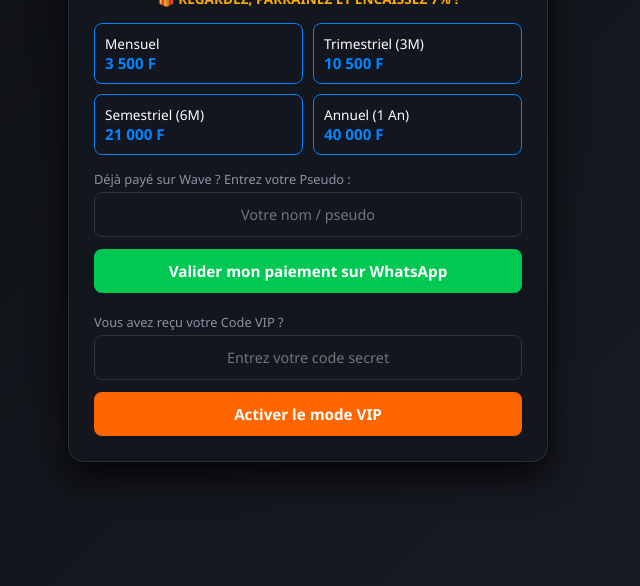
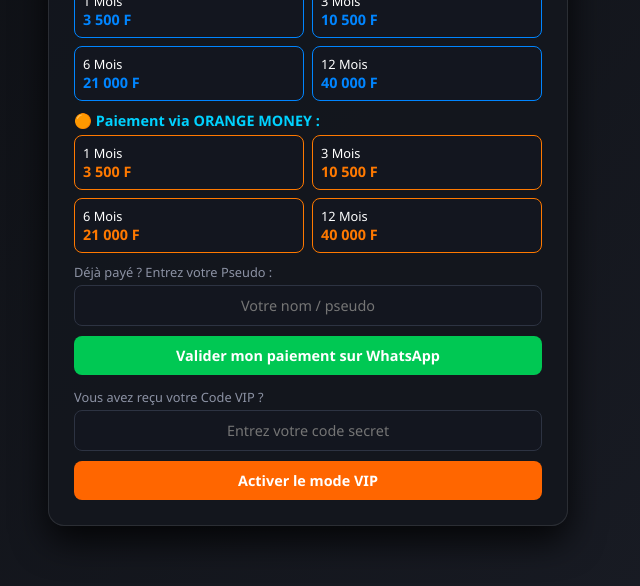
Before and after one commit to GentilsTV/Tivi-One, a plain HTML site: page index.html in a window 1280 px wide. Shown: the part 214-800 px from the top of the page, without its empty margins (332-972 px from the left). Drawn offline with nearby package versions, Linux system fonts and the light colour scheme.

Commit message:
Refactor styles and enhance payment section in index.html
Updated styles and improved layout for various elements in index.html. Adjusted button sizes, grid gaps, and added new payment options.

```diff
--- a/index.html
+++ b/index.html
@@ -35,34 +35,36 @@
         }
         .setup-box {
             background: rgba(20, 23, 30, 0.95); padding: 25px; border-radius: 16px;
-            width: 100%; max-width: 480px; text-align: center;
+            width: 100%; max-width: 520px; text-align: center;
             border: 1px solid rgba(255,255,255,0.1); box-shadow: 0 15px 35px rgba(0,0,0,0.8);
         }
         .setup-box h1 { color: #ff6600; margin-bottom: 5px; font-size: 2.2rem; font-weight: 800; }
         .promo-banner { color: #ffaa00; font-size: 0.85rem; margin-bottom: 15px; font-weight: bold; }
 
-        .sub-grid { display: grid; grid-template-columns: 1fr 1fr; gap: 10px; margin-bottom: 15px; }
+        .payment-section-title { font-size: 0.9rem; color: #00d2ff; margin: 10px 0 5px 0; text-align: left; font-weight: bold; }
+        .sub-grid { display: grid; grid-template-columns: 1fr 1fr; gap: 8px; margin-bottom: 10px; }
         .sub-btn {
-            background: #13161f; border: 1px solid #0085ff; color: #fff; padding: 10px;
-            border-radius: 8px; cursor: pointer; text-align: left; font-size: 0.85rem; text-decoration: none; display: block; transition: 0.2s;
+            background: #13161f; border: 1px solid #0085ff; color: #fff; padding: 8px;
+            border-radius: 8px; cursor: pointer; text-align: left; font-size: 0.8rem; text-decoration: none; display: block; transition: 0.2s;
         }
-        .sub-btn span { display: block; color: #0085ff; font-weight: bold; font-size: 0.95rem; }
-        .sub-btn:hover, .sub-btn.selected { background: #0085ff; color: #fff; }
-        .sub-btn:hover span, .sub-btn.selected span { color: #fff; }
+        .sub-btn span { display: block; color: #0085ff; font-weight: bold; font-size: 0.9rem; }
+        .sub-btn.orange-btn { border-color: #ff7900; }
+        .sub-btn.orange-btn span { color: #ff7900; }
+        .sub-btn:hover { background: rgba(255,255,255,0.1); }
 
-        .input-group { margin-bottom: 12px; text-align: left; }
+        .input-group { margin-bottom: 10px; text-align: left; }
         .input-group label { font-size: 0.8rem; color: #8c92a4; display: block; margin-bottom: 4px; }
         .setup-box input {
-            width: 100%; padding: 12px; background: #13161f; border: 1px solid #2d3342;
+            width: 100%; padding: 10px; background: #13161f; border: 1px solid #2d3342;
             color: #fff; border-radius: 8px; outline: none; font-size: 0.9rem; text-align: center;
         }
         .action-whatsapp {
-            width: 100%; padding: 12px; background: #00c853; border: none;
-            font-weight: bold; border-radius: 8px; cursor: pointer; color: #fff; font-size: 0.95rem; margin-bottom: 10px;
+            width: 100%; padding: 10px; background: #00c853; border: none;
+            font-weight: bold; border-radius: 8px; cursor: pointer; color: #fff; font-size: 0.9rem; margin-bottom: 8px;
         }
         .action-vip {
-            width: 100%; padding: 12px; background: #ff6600; border: none;
-            font-weight: bold; border-radius: 8px; cursor: pointer; color: #fff; font-size: 0.95rem;
+            width: 100%; padding: 10px; background: #ff6600; border: none;
+            font-weight: bold; border-radius: 8px; cursor: pointer; color: #fff; font-size: 0.9rem;
         }
 
         /* Interface Principale en Grille style TiviMate */
@@ -91,9 +93,17 @@
             width: 240px; height: 135px; background: #000; border-radius: 6px; overflow: hidden; flex-shrink: 0; border: 1px solid #2d3342; position: relative; cursor: pointer;
         }
         #video-box video { width: 100%; height: 100%; object-fit: cover; }
+        .preview-info { flex: 1; }
         .preview-info h2 { font-size: 1.2rem; color: #fff; margin-bottom: 4px; }
-        .preview-info p { color: #8c92a4; font-size: 0.85rem; margin-bottom: 2px; }
+        .preview-info p { color: #8c92a4; font-size: 0.8rem; margin-bottom: 6px; }
+
+        .player-actions-row { display: flex; gap: 10px; align-items: center; }
         .time-badge { display: inline-block; background: #1c2230; padding: 2px 6px; border-radius: 4px; font-size: 0.75rem; color: #00d2ff; }
+        .fullscreen-btn {
+            background: #ff6600; color: #fff; border: none; padding: 5px 10px; border-radius: 6px;
+            font-size: 0.75rem; font-weight: bold; cursor: pointer; transition: 0.2s;
+        }
+        .fullscreen-btn:hover { background: #ff8533; }
 
         #epg-grid-panel {
             grid-column: 2; grid-row: 2; background: #0c0e12; overflow-y: auto; padding: 12px;
@@ -108,7 +118,7 @@
         .channel-program { flex: 1; padding: 10px 15px; color: #8c92a4; font-size: 0.8rem; border-left: 1px solid #1f2533; }
         .fav-star { padding: 0 15px; font-size: 1.1rem; color: #f59e0b; cursor: pointer; }
 
-        /* Modal Paramètres / Parrainage */
+        /* Modal Paramètres & Parrainage */
         #settings-modal {
             position: fixed; top: 0; left: 0; width: 100%; height: 100%;
             background: rgba(0,0,0,0.85); display: flex; justify-content: center; align-items: center; z-index: 10000;
@@ -135,20 +145,29 @@
             <h1>TiviOne</h1>
             <div class="promo-banner">🎁 REGARDEZ, PARRAINEZ ET ENCAISSEZ 7% !</div>
 
+            <div class="payment-section-title">🔵 Paiement via WAVE :</div>
             <div class="sub-grid">
-                <a href="https://pay.wave.com/m/M_dQNxOa48-kSX/c/ci/?amount=3500" target="_blank" class="sub-btn">Mensuel<span>3 500 F</span></a>
-                <a href="https://pay.wave.com/m/M_dQNxOa48-kSX/c/ci/?amount=10500" target="_blank" class="sub-btn">Trimestriel (3M)<span>10 500 F</span></a>
-                <a href="https://pay.wave.com/m/M_dQNxOa48-kSX/c/ci/?amount=21000" target="_blank" class="sub-btn">Semestriel (6M)<span>21 000 F</span></a>
-                <a href="https://pay.wave.com/m/M_dQNxOa48-kSX/c/ci/?amount=40000" target="_blank" class="sub-btn">Annuel (1 An)<span>40 000 F</span></a>
+                <a href="https://pay.wave.com/m/M_dQNxOa48-kSX/c/ci/?amount=3500" target="_blank" class="sub-btn">1 Mois<span>3 500 F</span></a>
+                <a href="https://pay.wave.com/m/M_dQNxOa48-kSX/c/ci/?amount=10500" target="_blank" class="sub-btn">3 Mois<span>10 500 F</span></a>
+                <a href="https://pay.wave.com/m/M_dQNxOa48-kSX/c/ci/?amount=21000" target="_blank" class="sub-btn">6 Mois<span>21 000 F</span></a>
+                <a href="https://pay.wave.com/m/M_dQNxOa48-kSX/c/ci/?amount=40000" target="_blank" class="sub-btn">12 Mois<span>40 000 F</span></a>
+            </div>
+
+            <div class="payment-section-title">🟠 Paiement via ORANGE MONEY :</div>
+            <div class="sub-grid">
+                <a href="https://multi.app.orange-money.com/app/v1/kapptivate/qrcode/odyssee/?id=codgen72-98a11349f3c14df3b669786458cbe8ed&v=1&amount=3500" target="_blank" class="sub-btn orange-btn">1 Mois<span>3 500 F</span></a>
+                <a href="https://multi.app.orange-money.com/app/v1/kapptivate/qrcode/odyssee/?id=codgen72-98a11349f3c14df3b669786458cbe8ed&v=1&amount=10500" target="_blank" class="sub-btn orange-btn">3 Mois<span>10 500 F</span></a>
+                <a href="https://multi.app.orange-money.com/app/v1/kapptivate/qrcode/odyssee/?id=codgen72-98a11349f3c14df3b669786458cbe8ed&v=1&amount=21000" target="_blank" class="sub-btn orange-btn">6 Mois<span>21 000 F</span></a>
+                <a href="https://multi.app.orange-money.com/app/v1/kapptivate/qrcode/odyssee/?id=codgen72-98a11349f3c14df3b669786458cbe8ed&v=1&amount=40000" target="_blank" class="sub-btn orange-btn">12 Mois<span>40 000 F</span></a>
             </div>
 
             <div class="input-group">
-                <label>Déjà payé sur Wave ? Entrez votre Pseudo :</label>
+                <label>Déjà payé ? Entrez votre Pseudo :</label>
                 <input type="text" id="username-input" placeholder="Votre nom / pseudo" />
             </div>
             <button id="btn-whatsapp" class="action-whatsapp">Valider mon paiement sur WhatsApp</button>
 
-            <div class="input-group" style="margin-top: 10px;">
+            <div class="input-group" style="margin-top: 5px;">
                 <label>Vous avez reçu votre Code VIP ?</label>
                 <input type="text" id="vip-code-input" placeholder="Entrez votre code secret" />
             </div>
@@ -171,12 +190,15 @@
 
         <div id="top-preview-panel">
             <div id="video-box" onclick="toggleFullscreen()" title="Cliquez pour agrandir en plein écran">
-                <video id="iptv-player" controls autoplay></video>
+                <video id="iptv-player" controls autoplay playsinline></video>
             </div>
             <div class="preview-info">
                 <h2 id="current-title">Sélectionnez une chaîne</h2>
                 <p id="current-desc">Guide des programmes en direct</p>
+                <div class="player-actions-row">
                     <div class="time-badge" id="current-time">--:-- - --:--</div>
+                    <button class="fullscreen-btn" onclick="toggleFullscreen()">📺 Plein Écran</button>
+                </div>
             </div>
         </div>
 
@@ -241,7 +263,7 @@
             }
             localStorage.setItem("tivione_username", pseudo);
             let parrain = localStorage.getItem("tivione_referred_by") || "Aucun";
-            const message = `Bonjour, je viens d'effectuer mon paiement Wave pour TiviOne. Mon pseudo est : ${pseudo}. Parrainé par : ${parrain}. J'attends mon code VIP.`;
+            const message = `Bonjour, je viens d'effectuer mon paiement pour TiviOne. Mon pseudo est : ${pseudo}. Parrainé par : ${parrain}. J'attends mon code VIP.`;
             window.open(`https://wa.me/${WHATSAPP_NUMBER}?text=${encodeURIComponent(message)}`, "_blank");
         });
 
@@ -437,7 +459,6 @@
             localStorage.setItem("tivione_favorites", JSON.stringify(favorites));
         }
 
-        // --- CODE OPTIMISÉ POUR LA LECTURE DES FLUX SUR TÉLÉVISEUR & MOBILE ---
         function playStream(channel) {
             if (channel.isWeb) {
                 window.open(channel.url, "_blank");
@@ -453,14 +474,13 @@
                 hls = null;
             }
 
-            // Vérification intelligente et compatible TV / Box Android / Navigateur
             if (Hls.isSupported() && channel.url.includes('.m3u8')) {
                 hls = new Hls({
                     maxBufferLength: 30,
                     maxMaxBufferLength: 60,
                     enableWorker: true,
                     xhrSetup: function (xhr, url) {
-                        xhr.withCredentials = false; // Contournement CORS indispensable sur TV
+                        xhr.withCredentials = false;
                     }
                 });
 
@@ -469,14 +489,12 @@
 
                 hls.on(Hls.Events.MANIFEST_PARSED, () => {
                     player.play().catch(err => {
-                        console.log("Lecture automatique bloquée par le système TV :", err);
+                        console.log("Lecture automatique bloquée :", err);
                     });
                 });
 
-                // Récupération automatique en cas de coupure ou d'erreur réseau sur la TV
                 hls.on(Hls.Events.ERROR, function (event, data) {
                     if (data.fatal) {
-                        console.warn("Erreur critique du flux, tentative de récupération...", data);
                         switch (data.type) {
                             case Hls.ErrorTypes.NETWORK_ERROR:
                                 hls.startLoad();
@@ -486,19 +504,16 @@
                                 break;
                             default:
                                 hls.destroy();
-                                // Fallback ultime sur la lecture native si HLS échoue
                                 player.src = channel.url;
-                                player.play().catch(e => console.log("Échec du fallback direct"));
+                                player.play().catch(e => console.log("Échec fallback direct"));
                                 break;
                         }
                     }
                 });
             } else if (player.canPlayType('application/vnd.apple.mpegurl')) {
-                // Lecture native pour Safari / iOS / Apple TV
                 player.src = channel.url;
                 player.play().catch(err => console.log("Erreur lecture native iOS"));
             } else {
-                // Lecture directe flux standard (MP4 / Flux direct TV)
                 player.src = channel.url;
                 player.play().catch(err => {
                     console.log("Erreur flux direct standard");
@@ -506,14 +521,25 @@
             }
         }
 
+        // --- OPTION PLEIN ÉCRAN UNIVERSELLE (TÉLÉVISEUR & MOBILE) ---
         function toggleFullscreen() {
             let elem = player;
+            if (!document.fullscreenElement && !document.webkitFullscreenElement && !document.msFullscreenElement) {
                 if (elem.requestFullscreen) {
                     elem.requestFullscreen();
                 } else if (elem.webkitRequestFullscreen) {
                     elem.webkitRequestFullscreen();
                 } else if (elem.msRequestFullscreen) {
                     elem.msRequestFullscreen();
+                } else if (player.webkitEnterFullscreen) {
+                    player.webkitEnterFullscreen();
+                }
+            } else {
+                if (document.exitFullscreen) {
+                    document.exitFullscreen();
+                } else if (document.webkitExitFullscreen) {
+                    document.webkitExitFullscreen();
+                }
             }
         }
 
```
Lines whose indentation alone changed are shown as unchanged.
